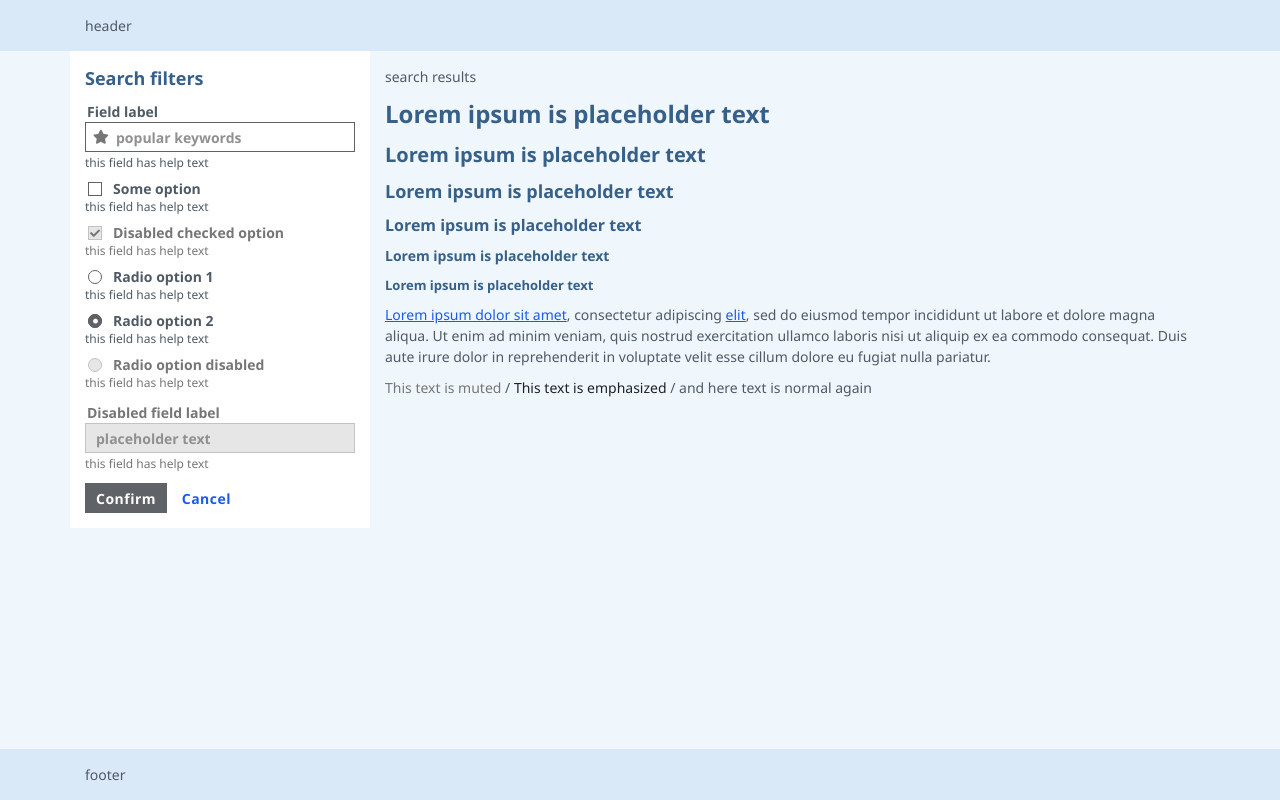
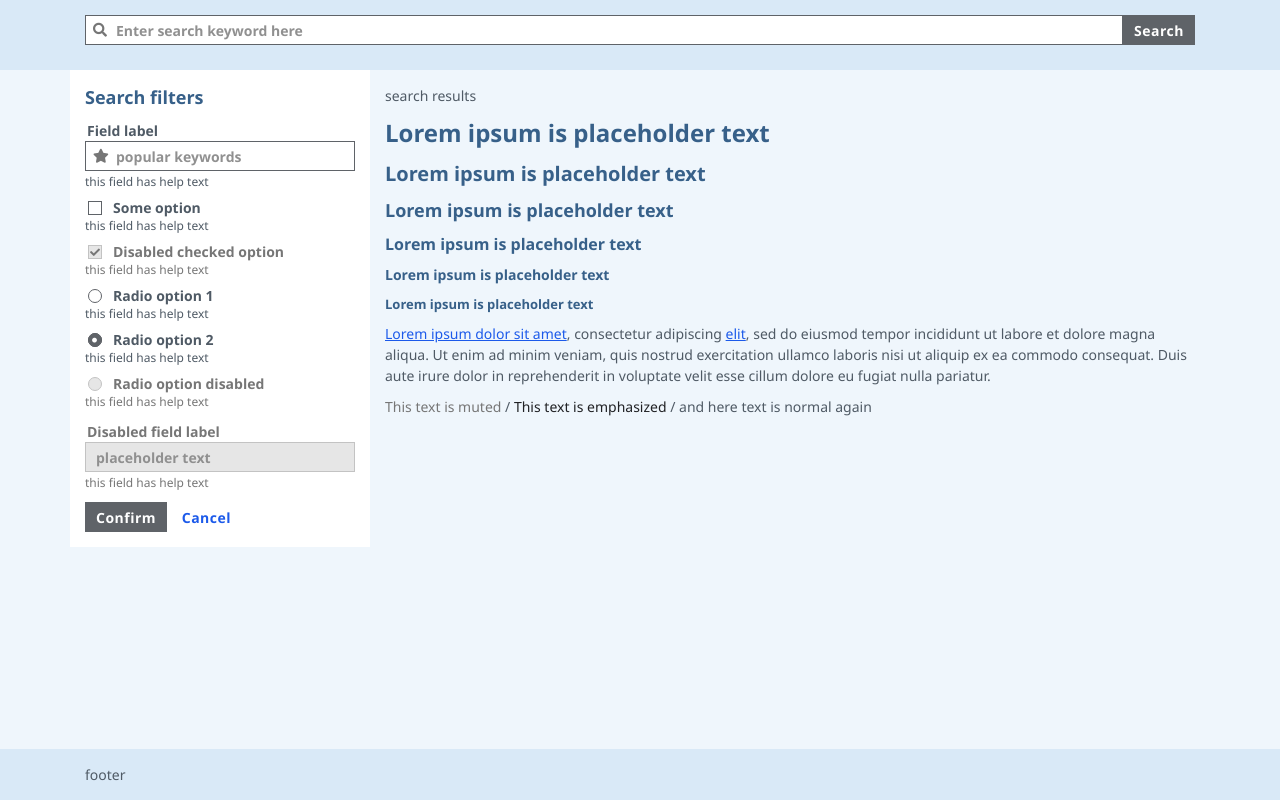
Before and after one commit to aliusc/html_css, a plain HTML site: page src/index.html in a window 1280 px wide. Drawn offline with Linux system fonts and the light colour scheme.

Commit message:
Added search input

```diff
--- a/src/index.html
+++ b/src/index.html
@@ -13,7 +13,13 @@
     <header class="page-header">
         <div class="container">
             <div class="content-wrapper">
-                header
+                <div class="field">
+                    <div class="control control--has-icon-left">
+                        <i class="control__icon fas fa-search"></i>
+                        <input class="input" type="text" id="field-search-1" placeholder="Enter search keyword here" autocomplete="off" onkeydown="onkeypressed(event, this);">
+                        <button class="button">Search</button>
+                    </div>
+                </div>
             </div>
         </div>
     </header>
@@ -106,3 +112,15 @@
 </div>
 </body>
 </html>
+
+<script>
+    function onkeypressed(evt, input) {
+        var code = evt.which || evt.which;
+        if (code == 27) {
+            input.value = '';
+        }
+        if (code == 13) {
+            alert('Searching...');
+        }
+    }
+</script>
--- a/src/styles/elements/input-radio.scss
+++ b/src/styles/elements/input-radio.scss
@@ -33,7 +33,7 @@
       left: 0;
       top: 0;
       margin-left: -2rem;
-      padding-left: 4px;
+      padding-left: 3px;
       font-size: 0.5rem;
       line-height: $line-height__input-normal - .1rem; // fine tune
       color: $color__radio;
```
Also changed, not shown: src/styles.css.
